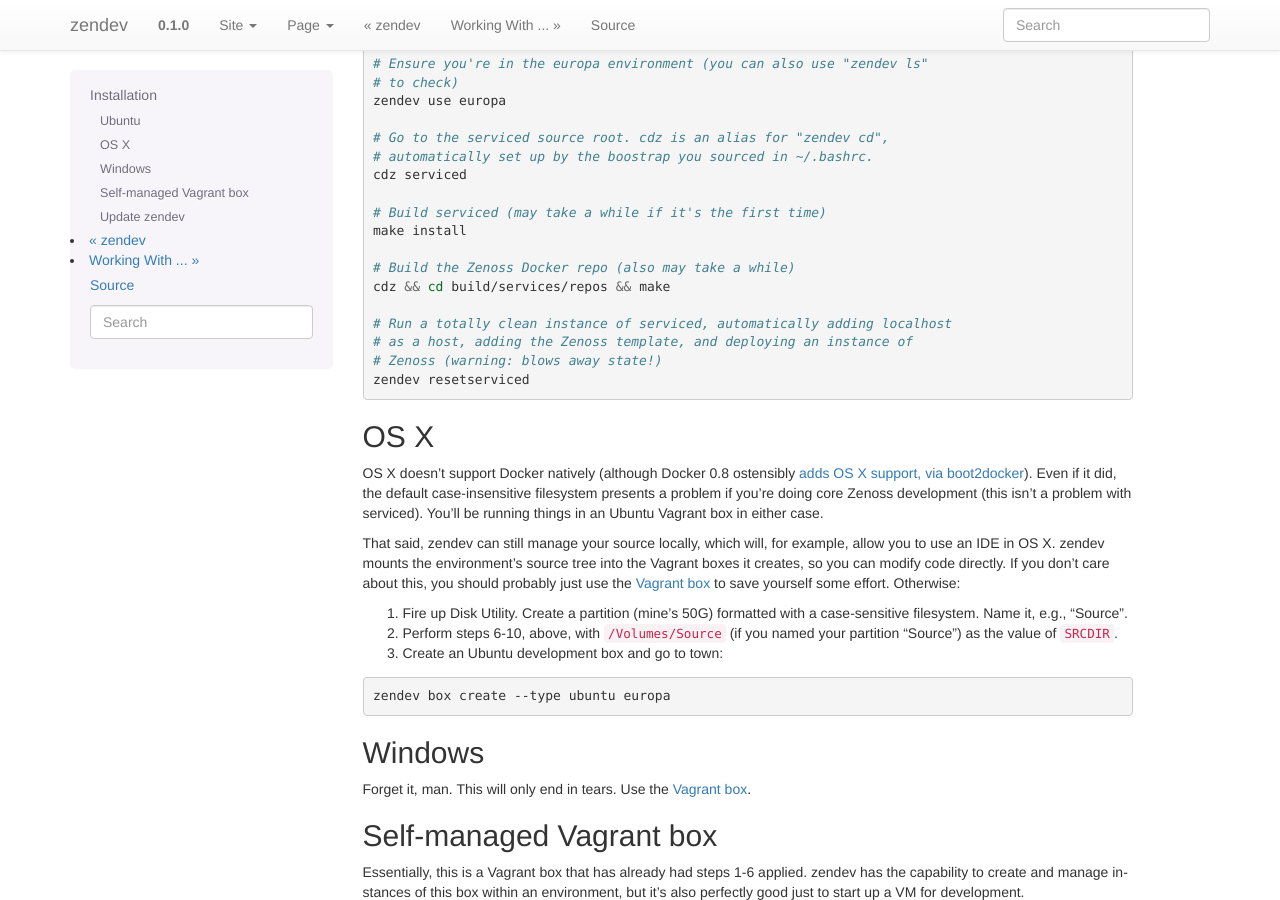
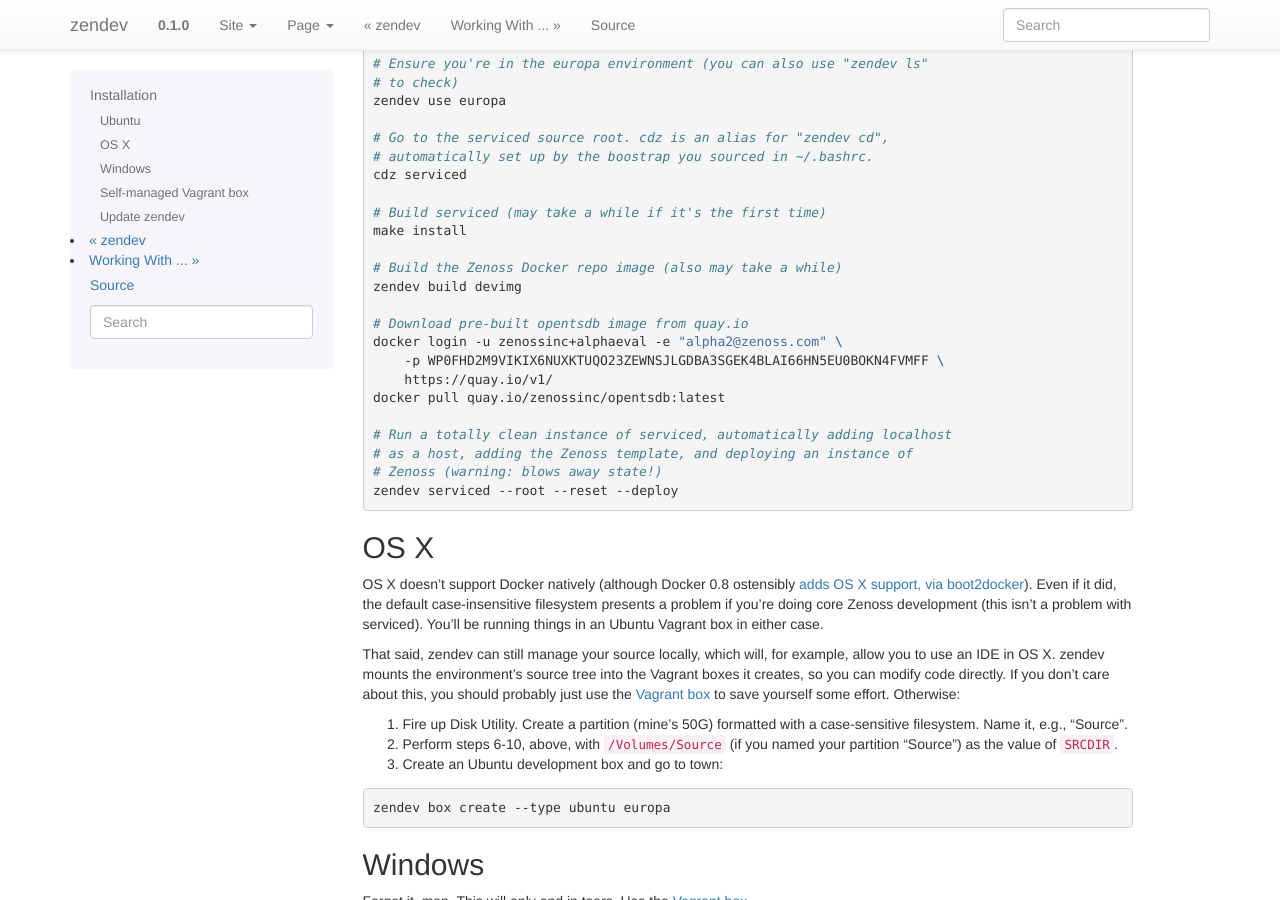
Before and after one commit to zenoss/zendev, a Sphinx documentation site: the page built from docs/installation.rst, in a window 1280 px wide and 900 px high, scrolled down 3322 px. Built offline with Sphinx 7.4.7, drawn with Linux system fonts in a browser that asks for light colours.

Commit message:
replace "zendev resetserviced" with updated info

```diff
--- a/docs/installation.rst
+++ b/docs/installation.rst
@@ -207,13 +207,19 @@
     # Build serviced (may take a while if it's the first time)
     make install
 
-    # Build the Zenoss Docker repo (also may take a while)
-    cdz && cd build/services/repos && make
+    # Build the Zenoss Docker repo image (also may take a while)
+    zendev build devimg
+
+    # Download pre-built opentsdb image from quay.io
+    docker login -u zenossinc+alphaeval -e "alpha2@zenoss.com" \
+        -p WP0FHD2M9VIKIX6NUXKTUQO23ZEWNSJLGDBA3SGEK4BLAI66HN5EU0BOKN4FVMFF \
+        https://quay.io/v1/
+    docker pull quay.io/zenossinc/opentsdb:latest
 
     # Run a totally clean instance of serviced, automatically adding localhost
     # as a host, adding the Zenoss template, and deploying an instance of
     # Zenoss (warning: blows away state!)
-    zendev resetserviced
+    zendev serviced --root --reset --deploy
 
 OS X
 ----
```
